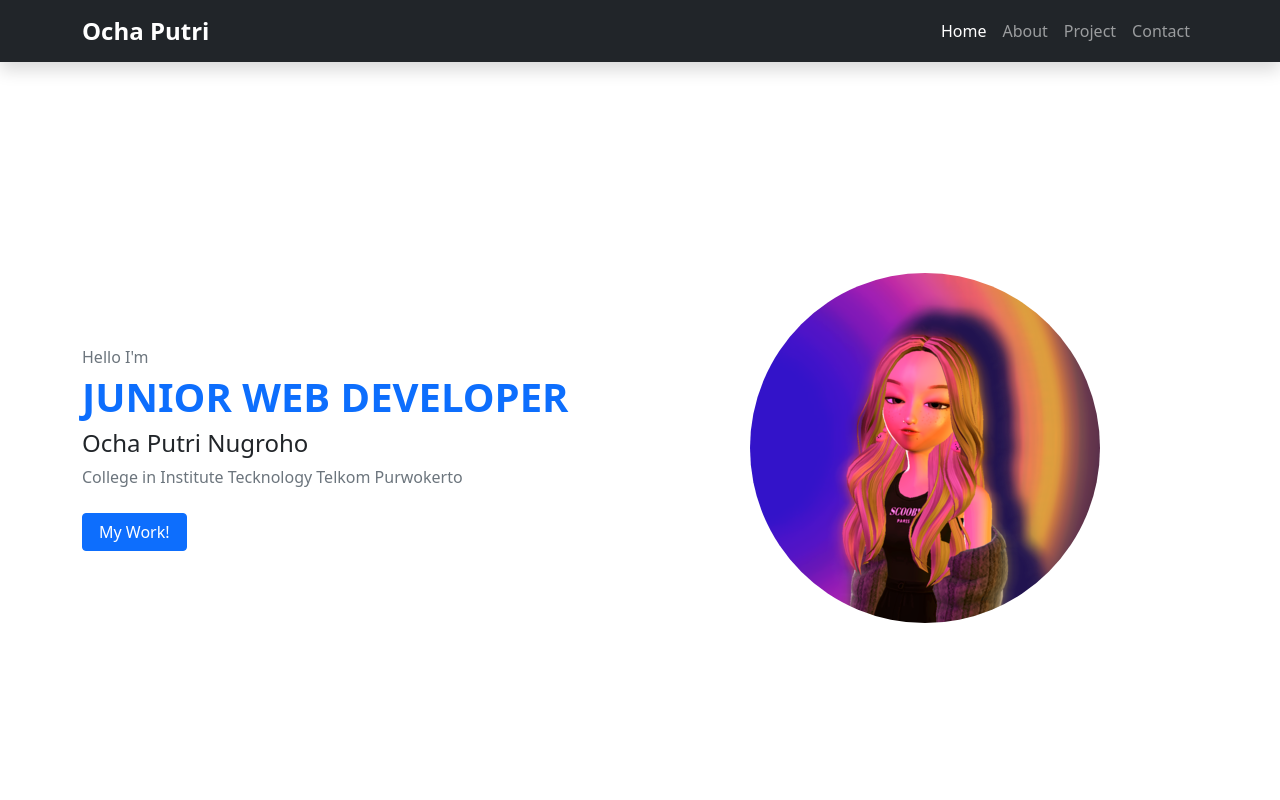
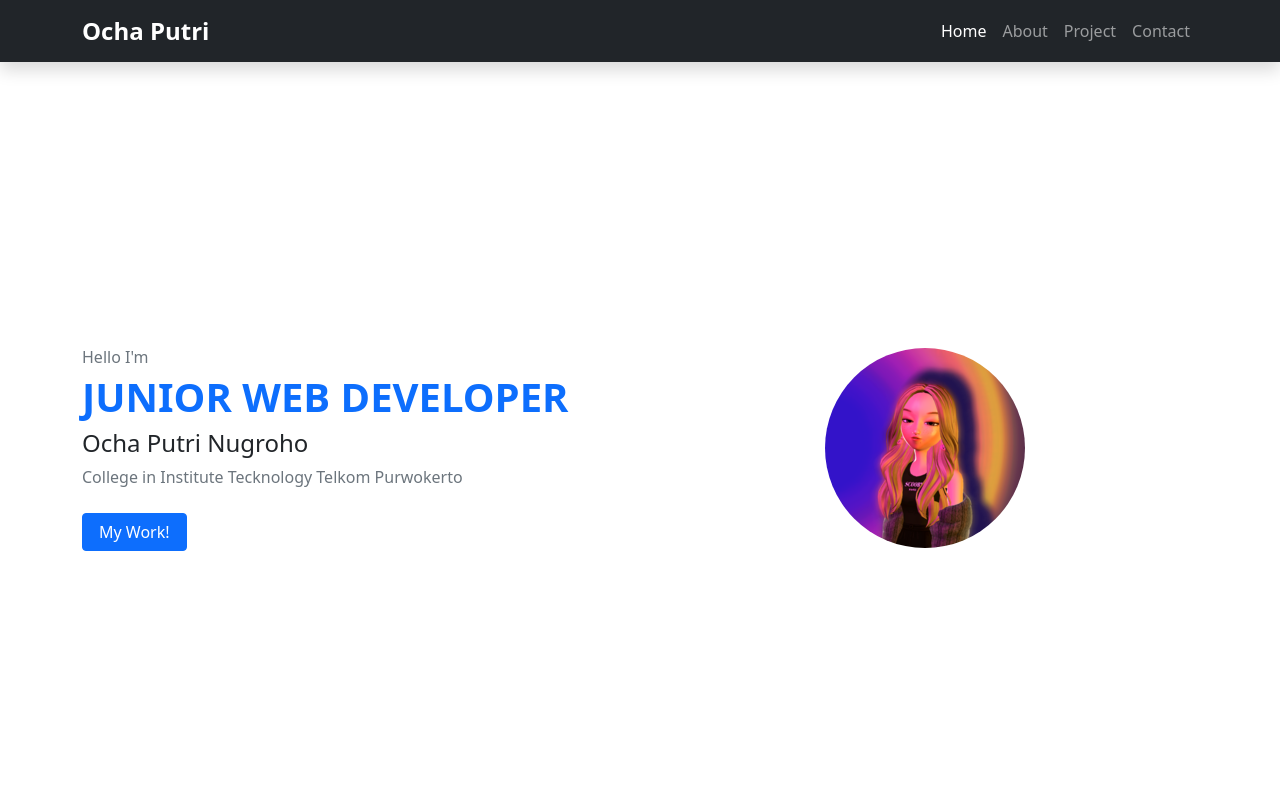
Before and after one commit to ochaputri/ochaputri.github.io, a plain HTML site: page index.html in a window 1280 px wide. Shown: the top 800 px of the page. Drawn offline with Linux system fonts and the light colour scheme.

Commit message:
merubah foto

```diff
--- a/index.html
+++ b/index.html
@@ -43,7 +43,7 @@
             <div class="row min-vh-100 align-items-center align-content-center">
                 <div class="col-md-6 mt-5 mt-md-0">
                     <div class="home-ig text-center">
-                        <img src="img/ocha5.png" class="rounded-circle" alt="profile " />
+                        <img src="img/ocha2.png" class="rounded-circle" alt="profile " />
                     </div>
                 </div>
                 <div class="col-md-6 mt-5 mt-md-0 order-md-first">
```
Also changed, not shown: img/ocha2.png (added), img/ocha5.png (deleted).
